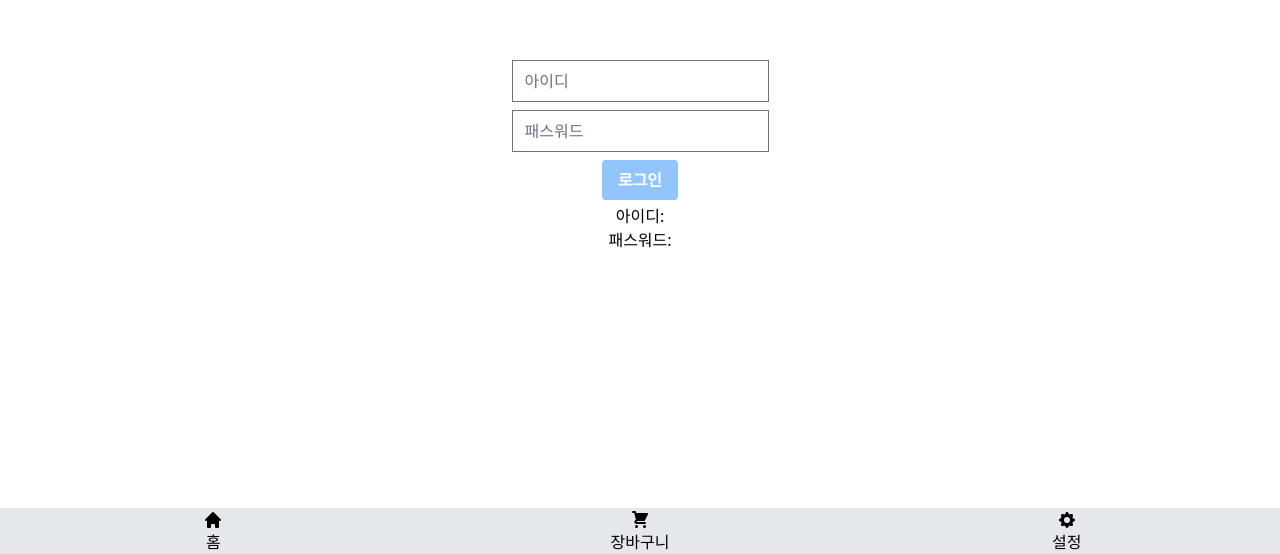
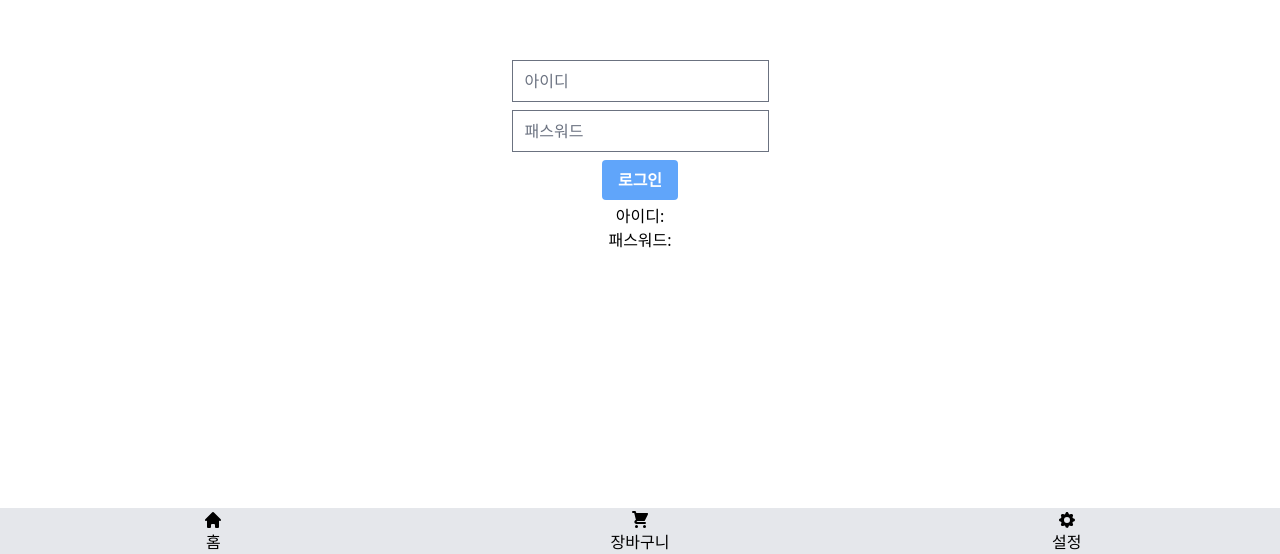
Before and after one commit to StolenMoments/starbucks-clone-vue, a Vue app: page / in a window 1280 px wide. Shown: the part 246-800 px from the top of the page. Built offline with nearby package versions, Linux system fonts and the light colour scheme.

Commit message:
style(LoginForm.vue): 로그인 버튼 색 수정

```diff
--- a/src/components/Login/LoginForm.vue
+++ b/src/components/Login/LoginForm.vue
@@ -11,7 +11,7 @@
                v-model="password">
       </label>
     </div>
-    <button class="bg-blue-300 hover:bg-blue-400 px-4 py-2 mt-1 mb-1 text-white font-bold rounded"
+    <button class="bg-blue-400 hover:bg-blue-500 px-4 py-2 mt-1 mb-1 text-white font-bold rounded"
             type="button">
       로그인
     </button>
```
